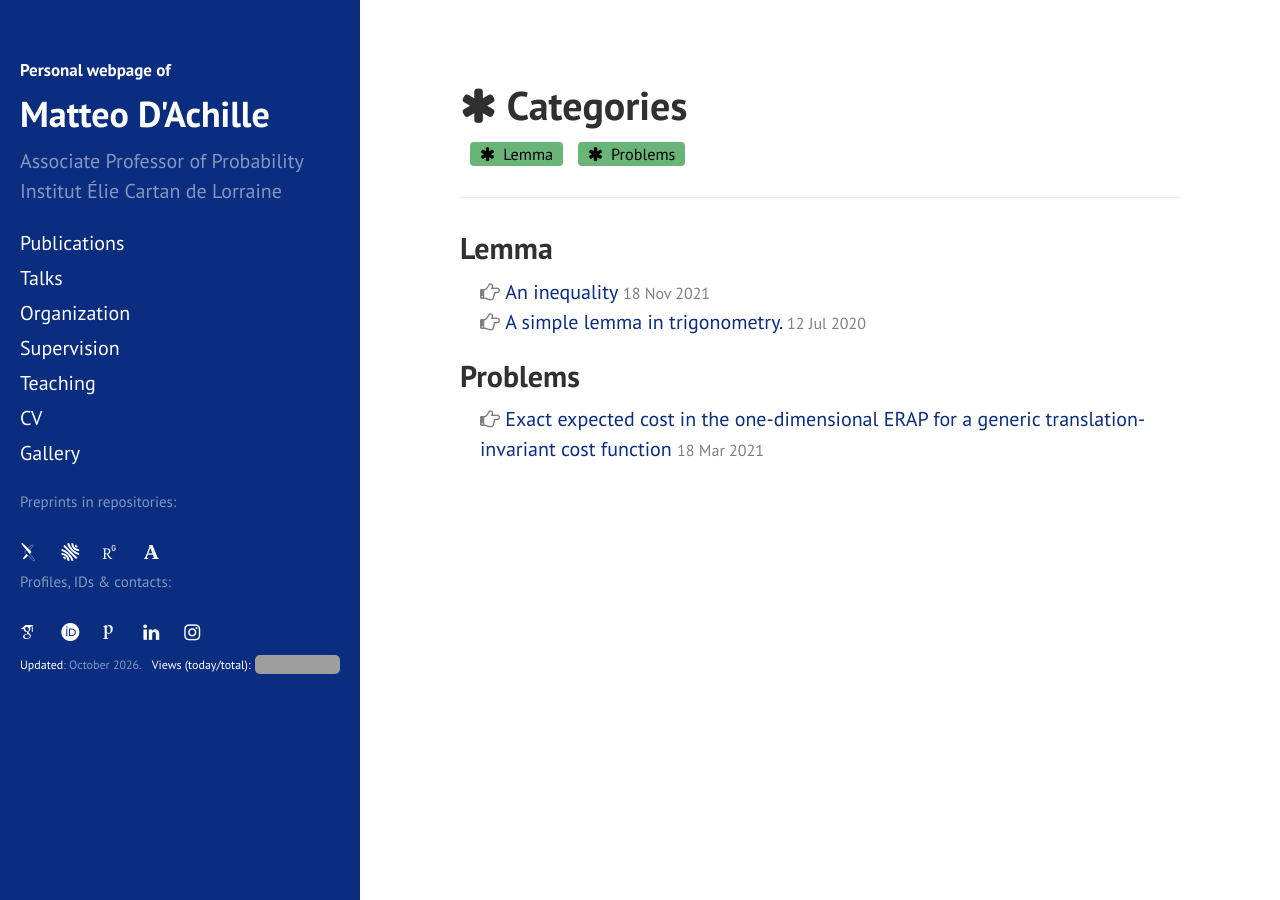
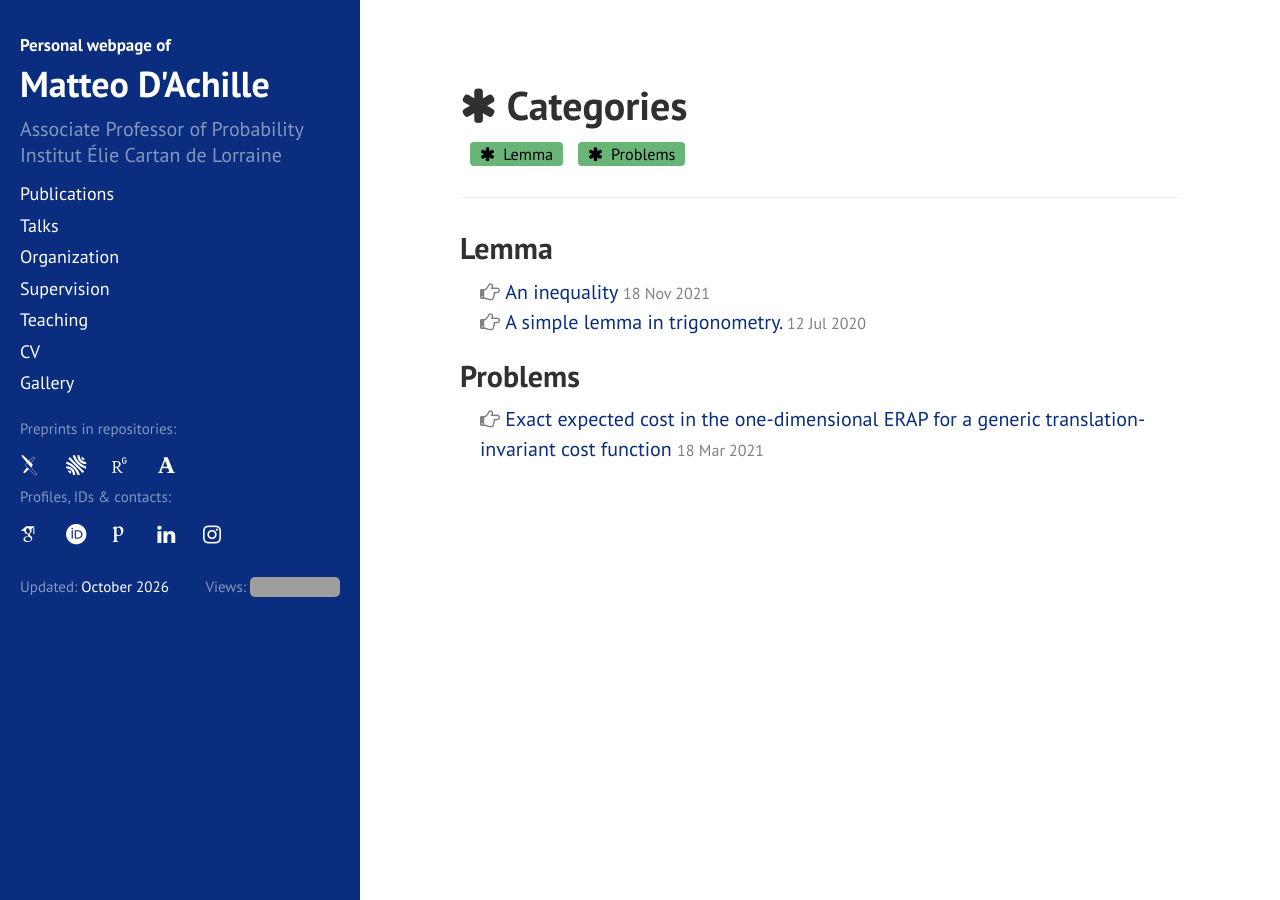
Before and after one commit to matteodachille/matteodachille.github.io, a Jekyll site: the page built from categories.html, in a window 1280 px wide. Built offline with Jekyll 4.4.1, drawn with Linux system fonts in a browser that asks for light colours; nearby versions of some CDN libraries; some web fonts are replaced; grey boxes are pictures that could not be loaded.

Commit message:
Fixed sidebar bug

```diff
--- a/_includes/sidebar.html
+++ b/_includes/sidebar.html
@@ -171,7 +171,21 @@
          {% endif %}
 
   </div>
-  <p style="font-size:0.6rem;padding-top: 5px;"> <font color="#FFF">Updated</font>: {{ site.time | date: '%B %Y' }}.<a href="https://matteodachille.github.io/"><font style="padding-left:10px; "color="#FFF">Views (today/total):</font><img alt="Hits" style="height: 19px; position:relative; float:right; margin-right=15px; top: -1px;" src="https://hits.sh/github.com/matteodachille.github.io/hits.svg?label=&nbsp;&view=today-total&extraCount=25880&style=flat-square&color=0a2d7f&labelColor=0a2d7f"/></a></p>
+  <footer class="sidebar-footer">
+    <div style="display:flex; align-items:center; justify-content:space-between; flex-wrap:wrap; gap:6px;">
+      <span>Updated: <span style="color:#fff;">{{ site.time | date: '%B %Y' }}</span></span>
+      <span style="display:flex; align-items:center; gap:4px;">
+        <span>Views:</span>
+        <a href="https://matteodachille.github.io/" aria-label="Visit the homepage">
+          <img src="https://hits.sh/github.com/matteodachille.github.io/hits.svg?label=today%20%2F%20total&amp;view=today-total&amp;extraCount=25880&amp;style=flat-square&amp;color=0a2d7f&amp;labelColor=0a2d7f"
+               alt="Page views today and total"
+               width="158" height="20"
+               loading="lazy" decoding="async"
+               style="display:block; width:auto; height:20px; margin:0; border:0;">
+        </a>
+      </span>
+    </div>
+  </footer>
 
 
   </div>
--- a/public/css/hyde.css
+++ b/public/css/hyde.css
@@ -60,6 +60,12 @@
   background-color: #202020;
 }
 
+.sidebar-footer {
+  margin-top: 1rem;
+  padding-top: .5rem;
+  font-size: .75rem;
+}
+
 .text-justify {
   text-align: justify;
 }
@@ -105,7 +111,32 @@
     left: 0;
     bottom: 0;
     width: 18rem;
+    padding-top: 1.25rem;
+    padding-bottom: 1.25rem;
     text-align: left;
+  }
+
+  .sidebar-about h5 {
+    margin-top: .5rem;
+    margin-bottom: .25rem;
+  }
+
+  .sidebar-about .lead {
+    margin-bottom: .5rem;
+    line-height: 1.3;
+  }
+
+  .sidebar-nav {
+    margin-bottom: .5rem;
+  }
+
+  .sidebar-nav-item {
+    font-size: .9rem;
+    line-height: 1.35;
+  }
+
+  .sidebar-footer {
+    margin-top: .5rem;
   }
 
   .sidebar-logo {
@@ -129,10 +160,17 @@
   #contact-list {
       float: inherit;
 	 /*padding-left: 50px;*/
-   position: absolute;
+      position: relative;
 	  /*display: table;
     margin: 0 auto; */
     }
+  #contact-list p {
+    margin-bottom: .35rem;
+    line-height: 1.3;
+  }
+  #contact-list .fa-stack {
+    font-size: 1.5em;
+  }
 	#contact-list a {
 		/*float: left;*/
 		text-decoration: none;
```
